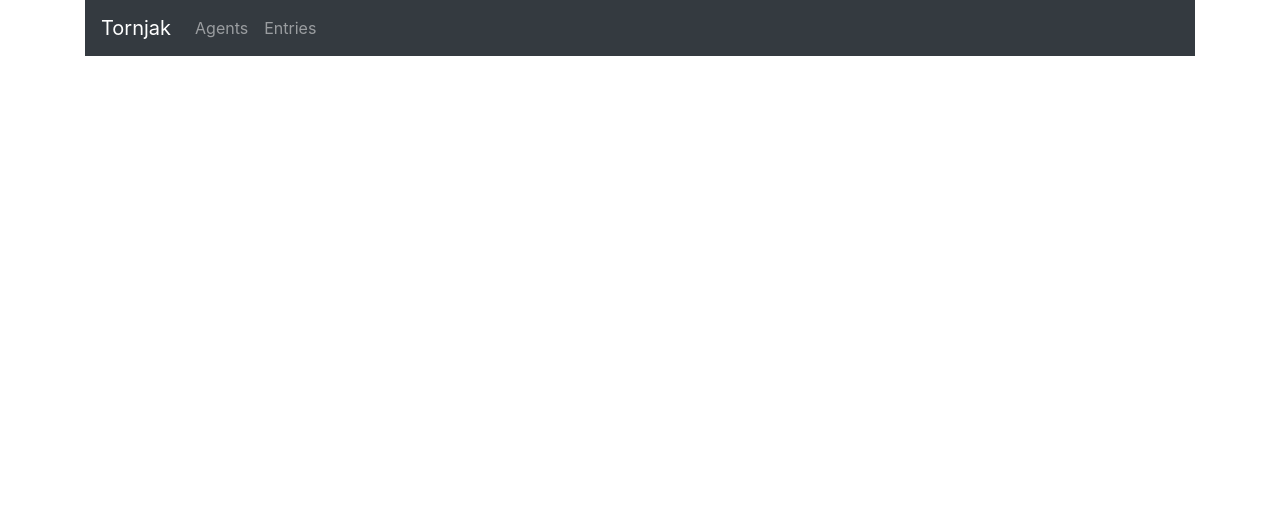
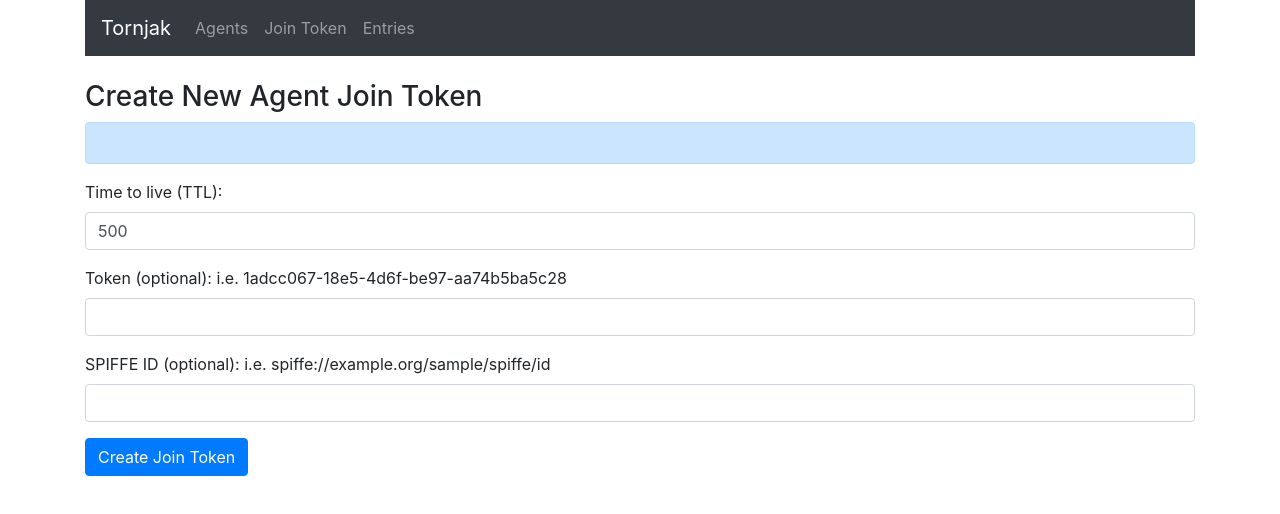
Before and after one commit to lumjjb/tornjak-frontend, a React (Create React App) app: page /agent/createjointoken in a window 1280 px wide. Shown: the top 514 px of the page. Built offline with nearby package versions, Linux system fonts and the light colour scheme.

Commit message:
implemented create join token
Signed-off-by: Brandon Lum <lumjjb@gmail.com>

```diff
--- a/src/App.js
+++ b/src/App.js
@@ -3,6 +3,7 @@ import "bootstrap/dist/css/bootstrap.min.css";
 import { BrowserRouter as Router, Route} from "react-router-dom";
 import Navbar from "./components/navbar.component"
 import AgentList from "./components/agent-list.component";
+import CreateJoinToken from "./components/agent-create-join-token.component";
 
 
 
@@ -14,6 +15,7 @@ function App() {
                 <br />
                 <Route path="/" exact component={AgentList} />
                 <Route path="/agents" exact component={AgentList} />
+                <Route path="/agent/createjointoken" exact component={CreateJoinToken} />
             </div>
         </Router>
     );
--- /dev/null
+++ b/src/components/agent-create-join-token.component.js
@@ -0,0 +1,225 @@
+
+import React, { Component } from 'react';
+import axios from 'axios';
+
+
+export default class CreateJoinToken extends Component {
+  constructor(props) {
+    super(props);
+
+    this.onChangeName = this.onChangeName.bind(this);
+    this.onChangeTtl = this.onChangeTtl.bind(this);
+    this.onChangeToken = this.onChangeToken.bind(this);
+    this.onChangeSpiffeId = this.onChangeSpiffeId.bind(this);
+
+    this.onSubmit = this.onSubmit.bind(this);
+
+
+    this.state = {
+      name: "",
+      ttl: 500,
+      token: "",
+      spiffeId: "",
+      trustDomain: "",
+      path: "",
+      message: "",
+    }
+  }
+
+  componentDidMount() {
+    this.setState({
+    })
+  }
+
+  onChangeName(e) {
+    this.setState({
+      name: e.target.value
+    });
+  }
+
+  onChangeTtl(e) {
+    this.setState({
+      ttl: Number(e.target.value)
+    });
+  }
+
+  onChangeToken(e) {
+    this.setState({
+      token: e.target.value
+    });
+  }
+
+/*
+ * const str1 = 'spiffe://example.org/abc/def/gew:';
+
+console.log(str1.startsWith('spiffe://'));
+// expected output: true
+
+var a = str1.substr("spiffe://".length);
+console.log(a)
+var sp = a.indexOf("/")
+console.log(a.substr(0,sp))
+console.log(a.substr(sp))*/
+
+
+  parseSpiffeId(sid) {
+    if (sid.startsWith('spiffe://')) {
+        var sub = sid.substr("spiffe://".length)
+        var sp = sub.indexOf("/")
+        if (sp > 0 && sp !== sub.length-1) {
+            var trustDomain = sub.substr(0,sp);
+            var path = sub.substr(sp);
+            return [true, trustDomain, path];
+        }
+    }
+    return [ false, "", "" ];
+  }
+
+  onChangeSpiffeId(e) {
+    var sid = e.target.value;
+    if (sid.length === 0) {
+        this.setState({
+            spiffeId: sid,
+            trustDomain: "",
+            path: "",
+            message: "",
+        });
+        return
+    }
+/*
+    if (sid.startsWith('spiffe://')) {
+        var sub = sid.substr("spiffe://".length)
+        var sp = sub.indexOf("/")
+        if (sp > 0 && sp !== sub.length-1) {
+            this.setState({
+                message: "",
+                spiffeId: sid,
+                trust_domain: sub.substr(0,sp),
+                path: sub.substr(sp),
+            });
+            return
+        }
+    }
+      */
+
+    const [ validSpiffeId, trustDomain, path ] = this.parseSpiffeId(sid)
+    if (validSpiffeId) {
+        this.setState({
+            message: "",
+            spiffeId: sid,
+            trustDomain: trustDomain,
+            path: path,
+        });
+        return
+    }
+    // else invalid spiffe ID
+    this.setState({
+        spiffeId: sid,
+        message: "Invalid Spiffe ID",
+        trustDomain: "",
+        path: "",
+    });
+    return
+  }
+
+
+  // Tag related things
+
+  handleTagDelete(i) {
+    const { tags } = this.state;
+    this.setState({
+      tags: tags.filter((tag, index) => index !== i),
+    });
+  }
+
+  handleTagAddition(tag) {
+    this.setState(state => ({ tags: [...state.tags, tag] }));
+  }
+
+  handleTagDrag(tag, currPos, newPos) {
+    const tags = [...this.state.tags];
+    const newTags = tags.slice();
+
+    newTags.splice(currPos, 1);
+    newTags.splice(newPos, 0, tag);
+
+    // re-render
+    this.setState({ tags: newTags });
+  }
+
+  onSubmit(e) {
+    e.preventDefault();
+
+    if (this.state.spiffeId !== "") {
+        const validSpiffeId = (this.parseSpiffeId(this.state.spiffeId))[0];
+        if (!validSpiffeId) {
+            this.setState({ message: "ERROR: invalid spiffe ID specified"});
+            return
+        }
+    }
+    var cjtData = {
+        "ttl": this.state.ttl,
+    };
+    if (this.state.trustDomain !== "" && this.state.path !== "") {
+        cjtData["trust_domain"] = this.state.trustDomain;
+        cjtData["path"] = this.state.path;
+    }
+    if (this.state.token !== "") {
+        cjtData["token"] = this.state.token;
+    }
+    axios.post('http://localhost:10000/agent/createjointoken', cjtData)
+      .then(res => this.setState({ message: "Requst:" + JSON.stringify(cjtData,null, ' ')+ "\n\nSuccess:" + JSON.stringify(res.data, null, ' ')}))
+      .catch(err => this.setState({ message: "ERROR:" + err }))
+    //window.location = '/';
+  }
+
+  render() {
+    return (
+      <div>
+        <h3>Create New Agent Join Token</h3>
+        <form onSubmit={this.onSubmit}>
+          <div className="alert alert-primary" role="alert">
+          <pre>
+            {this.state.message}
+          </pre>
+          </div>
+
+          <div className="form-group">
+            <label>Time to live (TTL): </label>
+            <input type="number"
+              required
+              className="form-control"
+              value={this.state.ttl}
+              onChange={this.onChangeTtl}
+            />
+          </div>
+
+
+          <div className="form-group">
+            <label>Token (optional): i.e. 1adcc067-18e5-4d6f-be97-aa74b5ba5c28</label>
+            <input type="text"
+              className="form-control"
+              value={this.state.token}
+              onChange={this.onChangeToken}
+            />
+          </div>
+
+          <div className="form-group">
+            <label>SPIFFE ID (optional): i.e. spiffe://example.org/sample/spiffe/id</label>
+            <input type="text"
+              className="form-control"
+              value={this.state.spiffeId}
+              onChange={this.onChangeSpiffeId}
+            />
+          </div>
+
+
+
+          <div className="form-group">
+            <input type="submit" value="Create Join Token" className="btn btn-primary" />
+          </div>
+        </form>
+      </div>
+    )
+  }
+}
--- a/src/components/navbar.component.js
+++ b/src/components/navbar.component.js
@@ -13,6 +13,10 @@ export default class Navbar extends Component {
           <Link to="/agents" className="nav-link">Agents</Link>
           </li>
           <li className="navbar-item">
+          <Link to="/agent/createjointoken" className="nav-link">Join Token</Link>
+          </li>
+
+          <li className="navbar-item">
           <Link to="/entries" className="nav-link">Entries</Link>
           </li>
 
```
